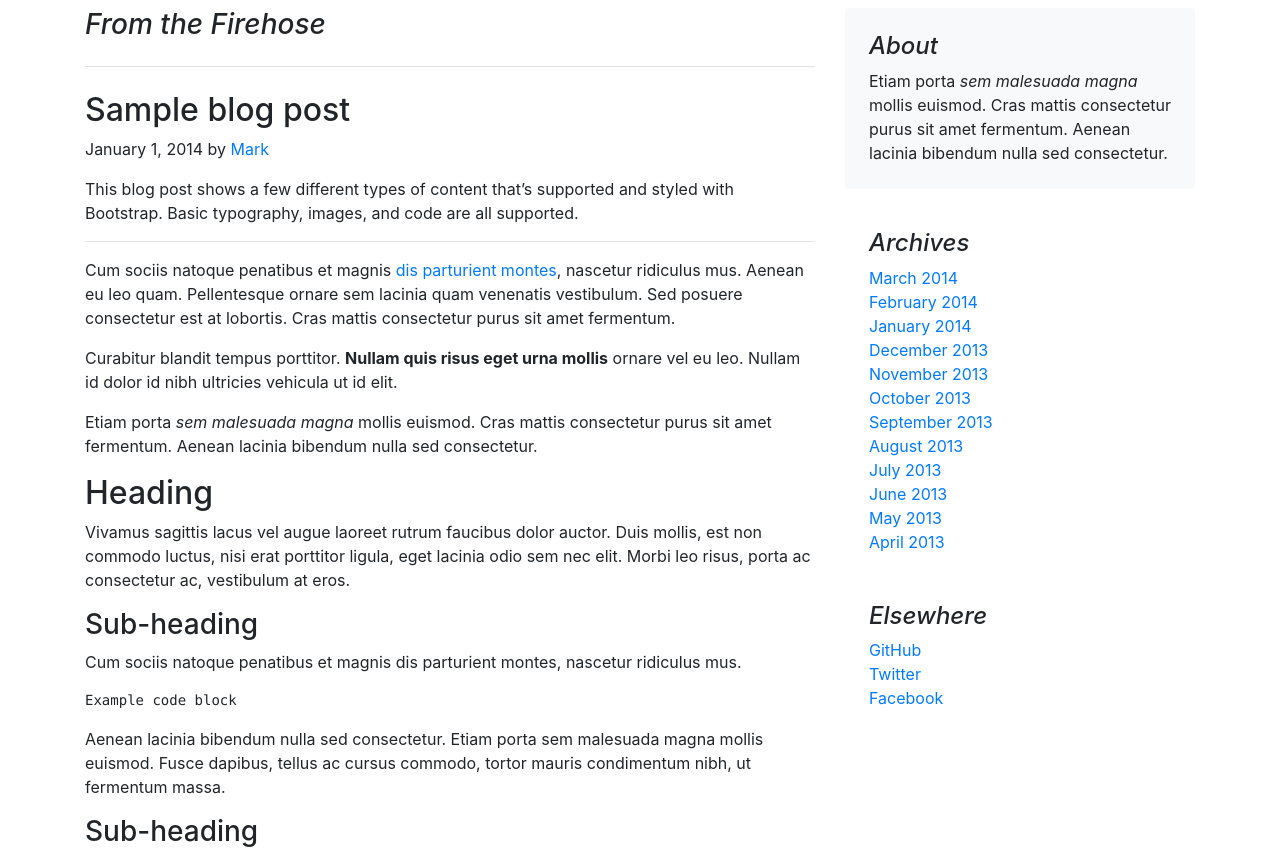
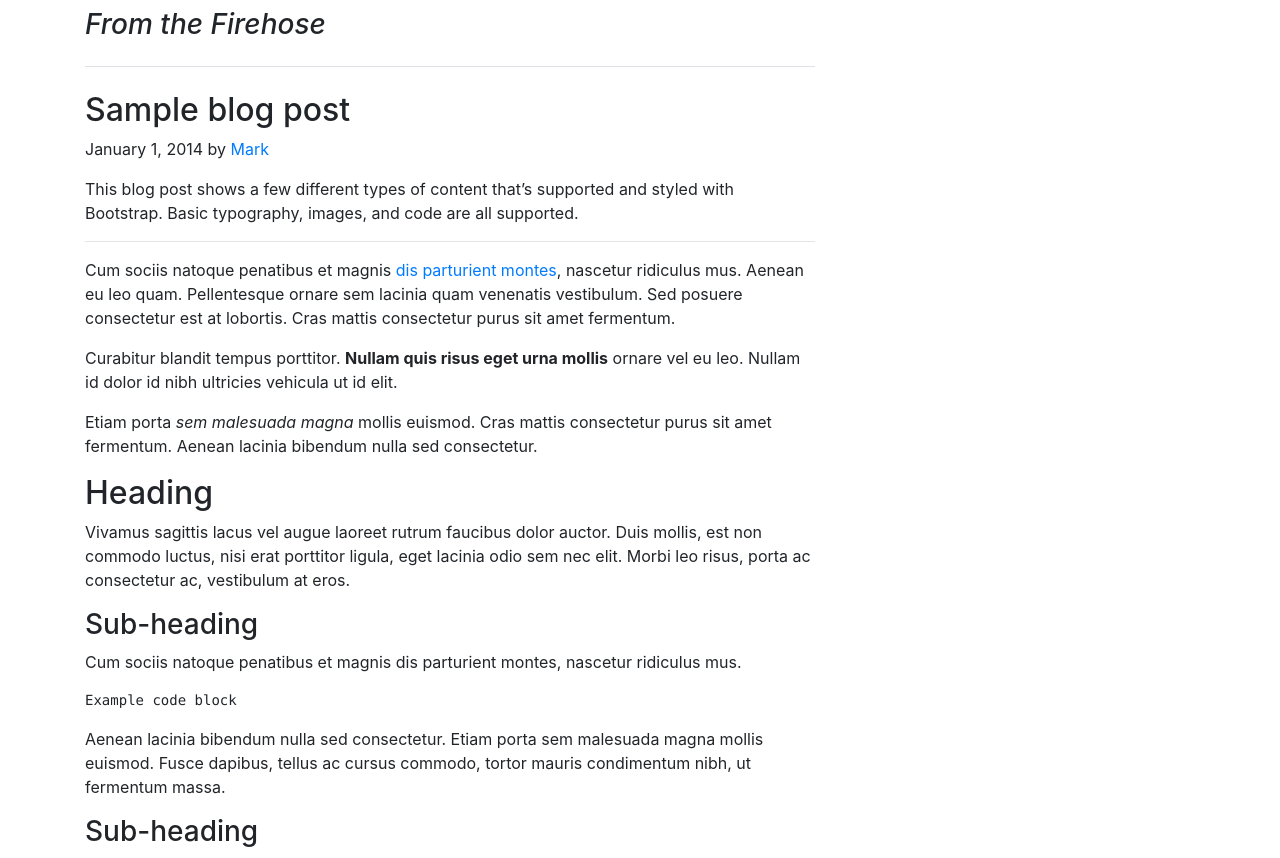
Before and after one commit to Andrewkar7/xabr-on-django, a Django app: page / in a window 1280 px wide. Shown: the part 111-969 px from the top of the page. Run offline with Django 3.2, Linux system fonts and the light colour scheme; some libraries are stand-ins or nearby versions.

Commit message:
Удалил лишние на главной

```diff
--- a/xabr/mainapp/templates/mainapp/index.html
+++ b/xabr/mainapp/templates/mainapp/index.html
@@ -98,41 +98,5 @@
             </nav>
 
         </div><!-- /.blog-main -->
-
-        <aside class="col-md-4 blog-sidebar">
-            <div class="p-4 mb-3 bg-light rounded">
-                <h4 class="font-italic">About</h4>
-                <p class="mb-0">Etiam porta <em>sem malesuada magna</em> mollis euismod. Cras mattis consectetur purus
-                    sit amet fermentum. Aenean lacinia bibendum nulla sed consectetur.</p>
-            </div>
-
-            <div class="p-4">
-                <h4 class="font-italic">Archives</h4>
-                <ol class="list-unstyled mb-0">
-                    <li><a href="#">March 2014</a></li>
-                    <li><a href="#">February 2014</a></li>
-                    <li><a href="#">January 2014</a></li>
-                    <li><a href="#">December 2013</a></li>
-                    <li><a href="#">November 2013</a></li>
-                    <li><a href="#">October 2013</a></li>
-                    <li><a href="#">September 2013</a></li>
-                    <li><a href="#">August 2013</a></li>
-                    <li><a href="#">July 2013</a></li>
-                    <li><a href="#">June 2013</a></li>
-                    <li><a href="#">May 2013</a></li>
-                    <li><a href="#">April 2013</a></li>
-                </ol>
-            </div>
-
-            <div class="p-4">
-                <h4 class="font-italic">Elsewhere</h4>
-                <ol class="list-unstyled">
-                    <li><a href="#">GitHub</a></li>
-                    <li><a href="#">Twitter</a></li>
-                    <li><a href="#">Facebook</a></li>
-                </ol>
-            </div>
-        </aside><!-- /.blog-sidebar -->
-
     </div><!-- /.row -->
 {% endblock %}
--- a/xabr/mainapp/views.py
+++ b/xabr/mainapp/views.py
@@ -3,7 +3,6 @@ from django.shortcuts import render
 
 def index(request):
     context = {
-        # 'page_title': 'главная'.title(),  # bad idea
         'page_title': 'главная',
     }
     return render(request, 'mainapp/index.html', context)
```
